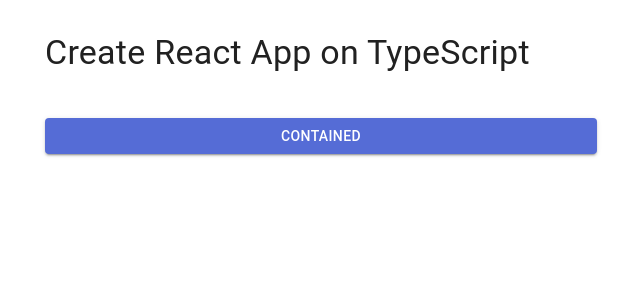
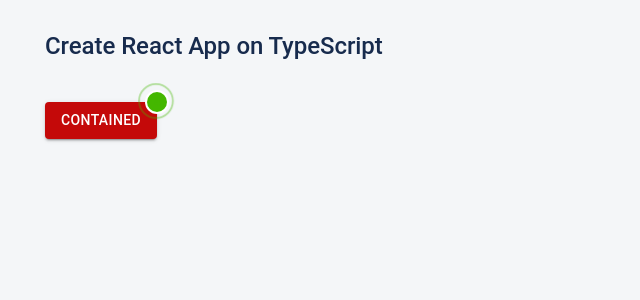
Before and after one commit to AbdujalolAndy/Papay-React, a React (Create React App) app: page / in a window 1280 px wide. Shown: the top 300 px of the page, without its empty margins (319-959 px from the left). Built offline with nearby package versions, Linux system fonts and the light colour scheme.

Commit message:
feat: Customized integration of MUI

```diff
--- a/src/app/App.tsx
+++ b/src/app/App.tsx
@@ -1,6 +1,7 @@
 import React from 'react';
 import '../css/App.css';
 import { Container, Stack, Box, Typography, Button} from '@mui/material';
+import { RippleBadge } from './MaterialTheme/styled';
 
 function App() {
   return (
@@ -12,7 +13,12 @@ function App() {
 
           </Typography>
         </Box>
-        <Button variant="contained">Contained</Button>
+        <Box>
+          <RippleBadge badgeContent={4}>
+            <Button variant="contained">Contained</Button>
+          </RippleBadge>
+        </Box>
+
       </Stack>
     </Container>
   );
--- /dev/null
+++ b/src/app/MaterialTheme/index.ts
@@ -0,0 +1,46 @@
+import { createTheme } from '@mui/material/styles';
+import { common, red } from '@mui/material/colors';
+import shadow from "./shadow";
+import typography  from './typography';
+// A custom theme for this app
+const light = {
+  palette: {
+    type: "light",
+    background: {
+      default: "#f4f6f8",
+      paper: common.white
+    },
+    primary:{
+      contrastText: "#ffffff",
+      main: "#c40909"
+    },
+    secondary:{
+      main: "#0383a3"
+    },
+    text:{
+      primary: "#172b4d",
+      secondary: "#6b778c",
+      dark: common.black
+    }
+  },
+  components:{
+    MuiContainer:{
+      styleOverrides:{
+        root: {
+          height: "100%"
+        }
+      }
+    },
+    MuiCssBaseline: {
+      styleOverrides:{
+        html: {height: "100%"},
+        body: {background: "#f4f6f8", height:"100%", minHeight: "100%"}
+      }
+    }
+  },
+  shadow,
+  typography
+};
+
+const theme = createTheme(light);
+export default theme;
--- /dev/null
+++ b/src/app/MaterialTheme/shadow.ts
@@ -0,0 +1,27 @@
+export default [
+    'none',
+    '0 0 1px 0 rgba(0,0,0,0.31), 0 1px 2px 0 rgba(63,63,68,0.15)',
+    '0 0 1px 0 rgba(0,0,0,0.31), 0 1px 2px 0 rgba(63,63,68,0.25)',
+    '0 0 1px 0 rgba(0,0,0,0.31), 0 1px 2px 0 rgba(63,63,68,0.25)',
+    '0 0 1px 0 rgba(0,0,0,0.31), 0 1px 2px 0 rgba(63,63,68,0.25)',
+    '0 0 1px 0 rgba(0,0,0,0.31), 0 1px 2px 0 rgba(63,63,68,0.25)',
+    '0 0 1px 0 rgba(0,0,0,0.31), 0 1px 2px 0 rgba(63,63,68,0.25)',
+    '0 0 1px 0 rgba(0,0,0,0.31), 0 1px 2px 0 rgba(63,63,68,0.25)',
+    '0 0 1px 0 rgba(0,0,0,0.31), 0 1px 2px 0 rgba(63,63,68,0.25)',
+    '0 0 1px 0 rgba(0,0,0,0.31), 0 1px 2px 0 rgba(63,63,68,0.25)',
+    '0 0 1px 0 rgba(0,0,0,0.31), 0 1px 2px 0 rgba(63,63,68,0.25)',
+    '0 0 1px 0 rgba(0,0,0,0.31), 0 1px 2px 0 rgba(63,63,68,0.25)',
+    '0 0 1px 0 rgba(0,0,0,0.31), 0 1px 2px 0 rgba(63,63,68,0.25)',
+    '0 0 1px 0 rgba(0,0,0,0.31), 0 1px 2px 0 rgba(63,63,68,0.25)',
+    '0 0 1px 0 rgba(0,0,0,0.31), 0 1px 2px 0 rgba(63,63,68,0.25)',
+    '0 0 1px 0 rgba(0,0,0,0.31), 0 1px 2px 0 rgba(63,63,68,0.25)',
+    '0 0 1px 0 rgba(0,0,0,0.31), 0 1px 2px 0 rgba(63,63,68,0.25)',
+    '0 0 1px 0 rgba(0,0,0,0.31), 0 1px 2px 0 rgba(63,63,68,0.25)',
+    '0 0 1px 0 rgba(0,0,0,0.31), 0 1px 2px 0 rgba(63,63,68,0.25)',
+    '0 0 1px 0 rgba(0,0,0,0.31), 0 1px 2px 0 rgba(63,63,68,0.25)',
+    '0 0 1px 0 rgba(0,0,0,0.31), 0 1px 2px 0 rgba(63,63,68,0.25)',
+    '0 0 1px 0 rgba(0,0,0,0.31), 0 1px 2px 0 rgba(63,63,68,0.25)',
+    '0 0 1px 0 rgba(0,0,0,0.31), 0 1px 2px 0 rgba(63,63,68,0.25)',
+    '0 0 1px 0 rgba(0,0,0,0.31), 0 1px 2px 0 rgba(63,63,68,0.25)',
+    '0 0 1px 0 rgba(0,0,0,0.31), 0 1px 2px 0 rgba(63,63,68,0.25)'
+]
--- /dev/null
+++ b/src/app/MaterialTheme/styled.ts
@@ -0,0 +1,31 @@
+import {styled, alpha} from "@mui/material/styles";
+import { Badge } from "@mui/material";
+
+export const RippleBadge = styled(Badge)(({theme}) => ({
+    '& .MuiBadge-badge': {
+        backgroundColor: "#44b700",
+        color: "#44b700",
+        boxShadow: `0 0 0 2px ${theme.palette.background.paper}`,
+        '&::after' : {
+            position: "absolute",
+            top: "-1px",
+            left: "-1px",
+            width: "100%",
+            height: "100%",
+            borderRadius: '50%',
+            animation: "ripple 1.2s infinite ease-in-out",
+            border: "1px solid currentColor",
+            content:'""',
+        },
+        '@keyframes ripple': {
+            "0%": {
+                transform: 'scale(0.8)',
+                opacity: 1,
+            },
+            '100%':{
+                transform: 'scale(2.4)',
+                opacity:0,
+            },
+        },
+    },
+}));
--- /dev/null
+++ b/src/app/MaterialTheme/typography.ts
@@ -0,0 +1,35 @@
+export default {
+    h1: {
+        fontWeight: 500,
+        fontSize: 35,
+        letterSpacing: "-0.24px"
+    },
+    h2: {
+        fontWeight: 500,
+        fontSize: 29,
+        letterSpacing: "-0.24px"
+    },
+    h3: {
+        fontWeight: 500,
+        fontSize: 24,
+        letterSpacing: "-0.06px"
+    },
+    h4: {
+        fontWeight: 500,
+        fontSize: 24,
+        letterSpacing: "-0.06px"
+    },
+    h5: {
+        fontWeight: 500,
+        fontSize: 16,
+        letterSpacing: "-0.05px"
+    },
+    h6: {
+        fontWeight: 500,
+        fontSize: 14,
+        letterSpacing: "-0.05px"
+    },
+    overlay: {
+        fontWeight: 500
+    }
+};
--- a/src/index.tsx
+++ b/src/index.tsx
@@ -8,7 +8,7 @@ import './css/index.css';
 
 import CssBaseline from '@mui/material/CssBaseline';
 import { ThemeProvider } from '@mui/material/styles';
-import theme from './theme';
+import theme from './app/MaterialTheme';
 
 const container = document.getElementById('root')!;
 const root = createRoot(container);
--- a/src/theme.ts
+++ /dev/null
@@ -1,19 +0,0 @@
-import { createTheme } from '@mui/material/styles';
-import { red } from '@mui/material/colors';
-
-// A custom theme for this app
-const theme = createTheme({
-  palette: {
-    primary: {
-      main: '#556cd6',
-    },
-    secondary: {
-      main: '#19857b',
-    },
-    error: {
-      main: red.A400,
-    },
-  },
-});
-
-export default theme;
```
